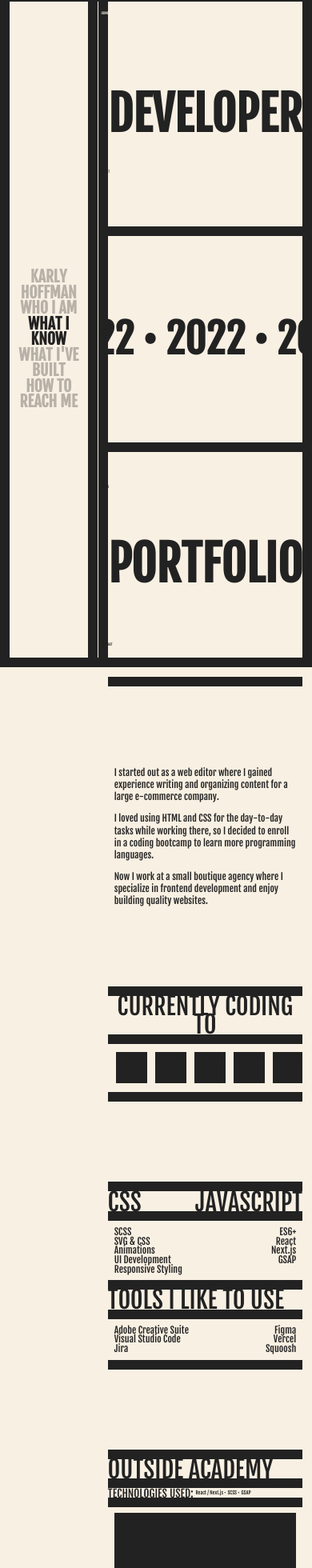
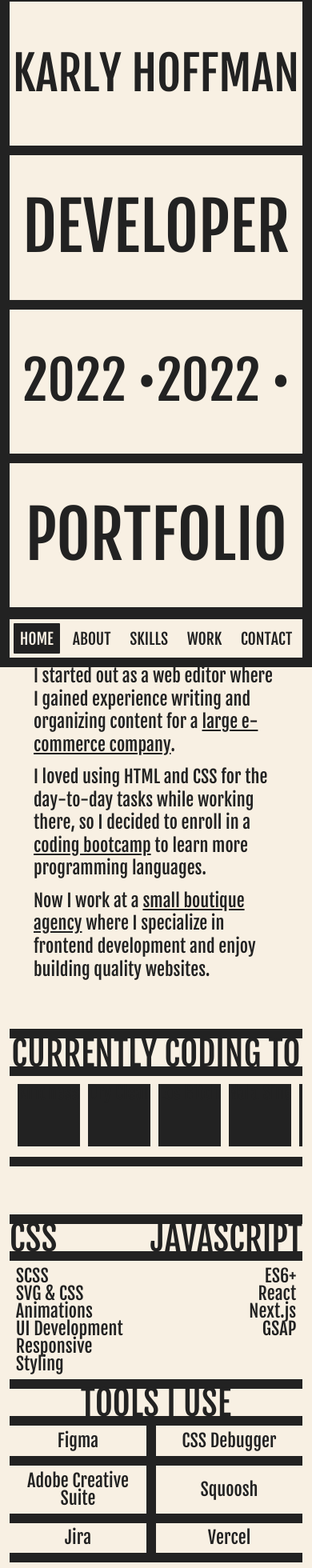
Before and after one commit to karlyhoffman/portfolio-2022, a Next.js app: page / in a window 390 px wide. Shown: the part 10-1970 px from the top of the page at 80% size. Built offline with nearby package versions, Linux system fonts and the light colour scheme.

Commit message:
global — responsive styling

```diff
--- a/data/skills.js
+++ b/data/skills.js
@@ -2,6 +2,13 @@ class SkillsCategory {
   constructor({ categoryName, skills }) {
     this.categoryName = categoryName;
     this.skills = skills;
+  }
+}
+
+class Tool {
+  constructor({ name, url }) {
+    this.name = name;
+    this.url = url;
   }
 }
 
@@ -21,18 +28,16 @@ const SKILLS = {
       skills: ["ES6+", "React", "Next.js", "GSAP"],
     }),
   ],
-  secondary: [
-    new SkillsCategory({
-      categoryName: "Tools I Like to Use",
-      skills: [
-        "Adobe Creative Suite",
-        "Figma",
-        "Visual Studio Code",
-        "Vercel",
-        "Jira",
-        "Squoosh",
-      ],
+  tools: [
+    new Tool({ name: "Figma", url: "https://www.figma.com/" }),
+    new Tool({
+      name: "CSS Debugger",
+      url: "https://www.freecodecamp.org/news/heres-my-favorite-weird-trick-to-debug-css-88529aa5a6a3/",
     }),
+    new Tool({ name: "Adobe Creative Suite", url: "https://www.adobe.com/" }),
+    new Tool({ name: "Squoosh", url: "https://squoosh.app/" }),
+    new Tool({ name: "Jira", url: "https://www.atlassian.com/software/jira" }),
+    new Tool({ name: "Vercel", url: "https://vercel.com/" }),
   ],
 };
 
--- a/pages/index.js
+++ b/pages/index.js
@@ -22,10 +22,17 @@ export default function Home() {
             <a href="#about">WHO I AM</a>
           </li>
           <li className={classNames(styles.skills, styles.active)}>
-            <a href="#skills">WHAT I KNOW</a>
+            <a href="#skills">
+              WHAT
+              <br />I KNOW
+            </a>
           </li>
           <li className={styles.projects}>
-            <a href="#work">WHAT I&apos;VE BUILT</a>
+            <a href="#work">
+              WHAT I&apos;VE
+              <br />
+              BUILT
+            </a>
           </li>
           <li className={styles.contact}>
             <a href="#contact">
@@ -39,15 +46,28 @@ export default function Home() {
 
       <main>
         <section id="home" className={styles.hero}>
-          <h1 className="sr-only">Karly Hoffman</h1>
-          <h2>
+          <h1 className="sr-only">
+            Karly Hoffman&apos;s {currentYear} Developer Portfolio
+          </h1>
+          <div className={styles.title} aria-hidden="true">
+            <div>
+              <span>KARLY HOFFMAN</span>
+            </div>
+            <div>
               <span>DEVELOPER</span>
-            <span className="infinite-loop">
-              <span data-year={currentYear}> • {currentYear} • </span>
-              {/* <span aria-hidden="true">{currentYear}</span> */}
+            </div>
+            <div className="infinite-loop">
+              <span>
+                {currentYear} • {currentYear} •{" "}
               </span>
+              <span>
+                {currentYear} • {currentYear} •{" "}
+              </span>
+            </div>
+            <div>
               <span>PORTFOLIO</span>
-          </h2>
+            </div>
+          </div>
         </section>
 
         <section id="about" className={styles.about}>
@@ -121,20 +141,19 @@ export default function Home() {
               ))}
             </div>
           )}
-          {!!SKILLS.secondary?.length && (
-            <div className={styles.secondary}>
-              {SKILLS.secondary.map(({ categoryName = "", skills = [] }) => (
-                <div key={categoryName}>
-                  <h3>{categoryName}</h3>
-                  {!!skills?.length && (
-                    <ul>
-                      {skills.map((skill = "") => (
-                        <li key={skill}>{skill}</li>
+
+          {!!SKILLS.tools?.length && (
+            <div className={styles.tools}>
+              <h3>Tools I Use</h3>
+              <ul className="grid">
+                {SKILLS.tools.map(({ name, url }) => (
+                  <li key={name}>
+                    <a href={url} target="_blank" rel="noreferrer">
+                      {name}
+                    </a>
+                  </li>
                 ))}
               </ul>
-                  )}
-                </div>
-              ))}
             </div>
           )}
         </section>
@@ -158,8 +177,10 @@ export default function Home() {
                   </div>
                 )}
                 <div className={styles.demo}>
+                  <a href={url} target="_blank" rel="noreferrer">
                     {/* {PROJECT_DEMOS[id]} */}
                     <div className={styles.temp} />
+                  </a>
                 </div>
               </div>
             )
--- a/styles/components/navbar.module.scss
+++ b/styles/components/navbar.module.scss
@@ -1,44 +1,53 @@
-@use '../variables/colors';
-@use '../variables/layout';
+@use '../variables/colors' as *;
+@use '../variables/layout' as *;
 
 .navigation {
   display: block;
   position: fixed;
-  top: 0;
-  left: calc(#{layout.$aside-width} + #{layout.$border-width});
+  left: 0;
+  right: 0;
   bottom: 0;
-  width: layout.$nav-width;
-  border: layout.$border;
+  border: $border;
+  background-color: $white;
   z-index: 2;
+
+  @media screen and (min-width: $desktop) {
+    top: 0;
+    left: calc(#{$aside-width} + #{$border-width});
+    right: auto;
+    width: $nav-width;
+  }
 
   nav {
     height: 100%;
 
     ul {
       display: flex;
-      flex-direction: column;
       justify-content: space-between;
       align-items: center;
-      height: 100%;
-      list-style: none;
-      font-size: 1.1vw;
-      margin: 0;
       padding: 5px;
+
+      @media screen and (min-width: $desktop) {
+        flex-direction: column;
+        height: 100%;
+      }
 
       li {
         display: block;
-        width: 100%;
         border-radius: 1px;
+        font-size: 5vw;
         text-align: center;
-        padding: 1vh 0;
+        padding: 1.25vh 2vw 1vh;
+
+        @media screen and (min-width: $desktop) {
+          width: 100%;
+          font-size: 1.1vw;
+          padding: 1vh 0;
+        }
 
         &.active {
-          background-color: colors.$black;
-          color: colors.$white;
-        }
-
-        a {
-          text-decoration: none;
+          background-color: $black;
+          color: $white;
         }
       }
     }
--- a/styles/global.scss
+++ b/styles/global.scss
@@ -1,6 +1,6 @@
-@use 'variables/colors';
-@use 'variables/fonts';
-@use 'variables/layout';
+@use 'variables/colors' as *;
+@use 'variables/fonts' as *;
+@use 'variables/layout' as *;
 
 *,
 *::before,
@@ -9,7 +9,7 @@
 }
 
 html {
-  background-color: colors.$black;
+  background-color: $black;
   margin: 0;
   padding: 0;
 }
@@ -17,13 +17,17 @@ html {
 body {
   display: block;
   position: relative;
-  background-color: colors.$white;
-  color: colors.$black;
-  font-family: fonts.$fjalla-one;
-  font-size: 3vw;
+  background-color: $white;
+  color: $black;
+  font-family: $fjalla-one;
+  font-size: 22px;
   line-height: 1;
   margin: 0;
-  padding: layout.$border-width;
+  padding: $border-width;
+
+  @media screen and (min-width: $desktop) {
+    font-size: 3vw;
+  }
 
   &::before {
     content: "";
@@ -33,7 +37,7 @@ body {
     left: 0;
     right: 0;
     bottom: 0;
-    border: layout.$border;
+    border: $border;
     pointer-events: none;
     z-index: 3;
   }
@@ -49,20 +53,33 @@ h3, .h3, h4 {
 }
 
 h3, .h3 {
-  font-size: 7.75vw;
+  font-size: 11vw;
   line-height: 0.75;
-  padding-top: 0.525vw;
-  border-top: layout.$border;
-  border-bottom: layout.$border;
+  padding-top: 0.62vw;
+  border-top: $border;
+  border-bottom: $border;
 
   .lower {
-    font-size: 7vw;
+    font-size: 9.5vw;
     text-transform: none;
+  }
+
+  @media screen and (min-width: $desktop) {
+    font-size: 7.75vw;
+    padding-top: 0.525vw;
+
+    .lower {
+      font-size: 7vw;
+    }
   }
 }
 
 h4 {
-  font-size: 3.5vw;
+  font-size: 4vw;
+
+  @media screen and (min-width: $desktop) {
+    font-size: 3.5vw;
+  }
 }
 
 p {
@@ -90,26 +107,35 @@ ul.grid {
   li {
     flex: 1 1 50%;
     text-align: center;
-    border-bottom: layout.$border;
+    border-bottom: $border;
 
     &:nth-of-type(odd) {
-      border-right: layout.$border;
+      border-right: $border;
     }
 
     a {
-      display: block;
+      display: flex;
+      justify-content: center;
+      align-items: center;
       position: relative;
       height: 100%;
       width: 100%;
       transition: 200ms ease-in-out 0s;
       transition-property: background-color, color;
-      padding: layout.$section-x-padding;
+      padding: $section-x-padding;
 
       &:hover {
-        background-color: colors.$black;
-        color: colors.$white;
+        background-color: $black;
+        color: $white;
       }
     }
+  }
+}
+
+.d-mobile {
+
+  @media screen and (min-width: $desktop) {
+    display: none;
   }
 }
 
--- a/styles/pages/home.module.scss
+++ b/styles/pages/home.module.scss
@@ -1,15 +1,18 @@
-@use '../variables/colors' as *;
-@use '../variables/layout' as *;
+@use '../variables/colors'as *;
+@use '../variables/layout'as *;
 
 #home {
   display: flex;
   justify-content: space-between;
 
   aside {
+    display: none;
+
+    @media screen and (min-width: $desktop) {
       display: block;
       position: relative;
       width: $aside-width;
-    font-size: 5vw;
+      font-size: 8.25vmin;
       font-weight: bold;
       text-align: center;
 
@@ -25,6 +28,7 @@
 
         li {
           opacity: 0.3;
+          line-height: 0.95;
 
           &.active {
             opacity: 1;
@@ -32,83 +36,138 @@
         }
       }
     }
+  }
 
   main {
+    display: block;
+    width: 100%;
+
+    @media screen and (min-width: $desktop) {
       width: $main-width;
+    }
 
     section {
       display: block;
       position: relative;
 
       &:not(.hero) {
+        margin-bottom: 60px;
+
+        @media screen and (min-width: $desktop) {
           margin-bottom: $section-y-margin;
         }
-
-      &:not(.contact) {
-        border-bottom: $border;
       }
 
       &.hero {
+        overflow: hidden;
 
-        h2 {
+        .title {
           display: flex;
           flex-direction: column;
-          justify-content: space-between;
-          position: sticky;
-          top: $border-width;
-          height: 100vh;
-          vertical-align: middle;
+          justify-content: center;
+          align-items: center;
+          position: relative;
+          width: 100%;
+          height: calc(100vh - 75px); // 75px = mobile navbar
 
-          & > span {
+          @media screen and (min-width: $desktop) {
+            height: calc(100vh - #{$border-width});
+          }
+
+          div {
+            width: 100%;
             display: flex;
             justify-content: center;
             align-items: center;
+            height: 25%;
+            border-bottom: $border;
+
+            @media screen and (min-width: $desktop) {
               height: 33.33%;
+            }
 
             &:nth-child(1) {
-              font-size: 15.25vw;
+              // karly
+              font-size: 15vw;
+
+              @media screen and (min-width: $desktop) {
+                display: none;
+              }
             }
 
             &:nth-child(2) {
-              position: relative;
-              border-top: $border;
-              border-bottom: $border;
-              white-space: nowrap;
-              overflow: hidden;
+              // developer
+              font-size: 21vw;
 
-              span {
-                position: absolute;
-                top: 50%;
-                left: 50%;
-                transform: translate(-50%, -50%);
-                font-size: 13vw;
-
-                &::before,
-                &::after {
-                  content: attr(data-year);
-                }
+              @media screen and (min-width: $desktop) {
+                font-size: 15.25vw;
               }
             }
 
             &:nth-child(3) {
+              // year
+              position: relative;
+              font-size: 17vw;
+              overflow: hidden;
+
+              @media screen and (min-width: $desktop) {
+                font-size: 13vw;
+              }
+
+              span {
+                white-space: nowrap;
+              }
+            }
+
+            &:nth-child(4) {
+              // portfolio
+              font-size: 21vw;
+
+              @media screen and (min-width: $desktop) {
                 font-size: 15.6vw;
+              }
+            }
+
+            // short screens
+            &:nth-child(2),
+            &:nth-child(3),
+            &:nth-child(4) {
+              @media screen and (max-height: 700px) {
+                font-size: 30vmin;
+              }
             }
           }
         }
       }
 
       &.about {
+        border-bottom: $border;
 
         .intro_text {
+          padding: 60px 30px;
+
+          @media screen and (min-width: $desktop) {
             padding: $section-y-margin $section-x-padding;
+          }
 
           p:not(:last-child) {
             margin-bottom: 3vw;
           }
+
+          a {
+            text-decoration: underline;
+            transition: 200ms ease-in-out 0s;
+            transition-property: background-color, color, text-decoration;
+
+            &:hover {
+              text-decoration: none;
+              background-color: $black;
+              color: $white;
+            }
+          }
         }
 
         .music {
-
           h3 {
             text-align: center;
           }
@@ -119,22 +178,22 @@
 
             li {
               display: inline-block;
+              width: 20vw;
+              height: 20vw;
+              overflow: hidden;
+              margin: 10px 0 10px 10px;
+              background-color: $black;
+
+              @media screen and (min-width: $desktop) {
                 width: 10vw;
                 height: 10vw;
-              overflow: hidden;
-              margin: 10px 0 10px 10px;
-              background-color: #222;
+              }
             }
           }
         }
       }
 
       &.skills {
-
-        ul {
-          padding: $section-x-padding;
-        }
-
         .primary {
           display: flex;
 
@@ -144,20 +203,15 @@
             &:nth-of-type(even) {
               text-align: right;
             }
+
+            ul {
+              padding: $section-x-padding;
+            }
           }
         }
 
-        .secondary ul{
-          display: flex;
-          flex-wrap: wrap;
-
-          li {
-            flex: 1 1 50%;
-
-            &:nth-of-type(even) {
-              text-align: right;
-            }
-          }
+        .tools h3 {
+          text-align: center;
         }
       }
 
@@ -165,7 +219,6 @@
         border-bottom: none;
 
         .project {
-
           h3 {
             display: block;
             width: 100%;
@@ -180,10 +233,11 @@
 
           .tech {
             display: flex;
-            align-content: center;
+            align-items: center;
             border-bottom: $border;
 
-            h4, ul {
+            h4,
+            ul {
               line-height: 0.825;
             }
 
@@ -193,15 +247,23 @@
             }
 
             ul {
-              transform: translateY(-10%);
+              transform: translateY(-16%);
 
               li {
                 display: inline-block;
                 position: relative;
+                font-size: 2.7vw;
+
+                @media screen and (min-width: $desktop) {
                   font-size: 1.6vw;
+                }
 
                 &:not(:last-of-type) {
+                  margin-right: 1vw;
+
+                  @media screen and (min-width: $desktop) {
                     margin-right: 0.5vw;
+                  }
 
                   &::after {
                     content: " • ";
@@ -223,11 +285,12 @@
           }
         }
 
-        .more {
+        .more .sm_text {
+          font-size: 3.7vw;
+          font-weight: bold;
 
-          .sm_text {
-            font-size: 3vw;
-            font-weight: bold;
+          @media screen and (min-width: $desktop) {
+            font-size: 2.75vw;
           }
         }
       }
--- a/styles/variables/_layout.scss
+++ b/styles/variables/_layout.scss
@@ -5,8 +5,9 @@ $border: $border-width solid colors.$black;
 
 $aside-width: 25vw;
 $nav-width: 6.5vw;
+$main-width: calc(100% - #{$aside-width} - #{$nav-width} - #{$border-width * 0});
 
 $section-y-margin: 100px;
 $section-x-padding: 2vw;
 
-$main-width: calc(100% - #{$aside-width} - #{$nav-width} - #{$border-width * 0});
+$desktop: 992px;
```
Also changed, not shown: styles/components/footer.module.scss (+17 -5 lines). Lines whose indentation alone changed are shown as unchanged.
